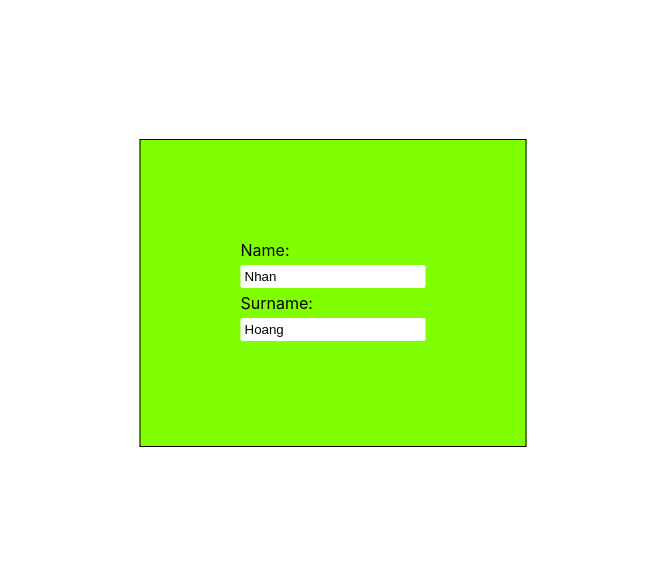
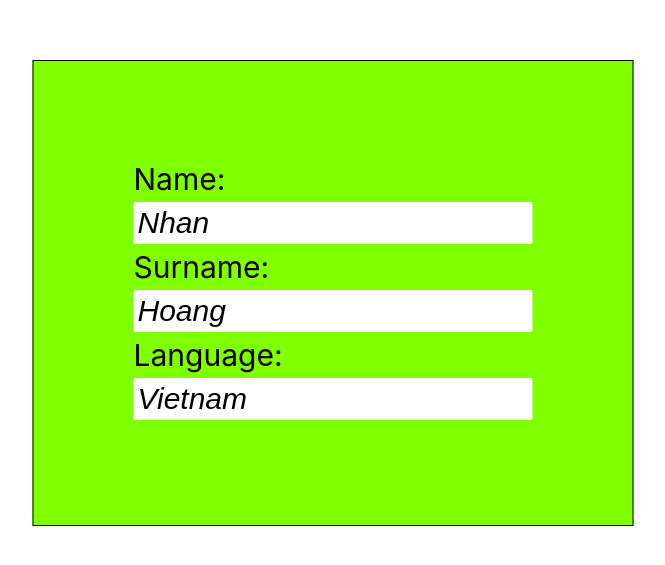
Before and after one commit to NhanHoang8195/react-hook-demo, a React (Create React App) app: page / in a window 1280 px wide. Shown: the part 107-672 px from the top of the page, without its empty margins (307-972 px from the left). Built offline with nearby package versions, Linux system fonts and the light colour scheme.

Commit message:
Update add language context

```diff
--- a/src/containers/demo/ClassComponent.jsx
+++ b/src/containers/demo/ClassComponent.jsx
@@ -1,6 +1,6 @@
 import React, { Component } from 'react';
 import withHoc from '../hoc';
-import {LayoutContext} from '../../context';
+import { LayoutContext, LanguageContext } from '../../context';
 
 class ClassComponent extends Component {
     constructor(props) {
@@ -42,6 +42,14 @@ class ClassComponent extends Component {
                             <input value={this.state.name} onChange={this.handleChangeName} />
                             <label>Surname:</label>
                             <input value={this.state.surname} onChange={this.handleChangeSurname} />
+                            <LanguageContext.Consumer>
+                                {language => (
+                                    <>
+                                        <label>Language:</label>
+                                        <input defaultValue={language} />
+                                    </>
+                                )}
+                            </LanguageContext.Consumer>
                         </form>
                     </div>
                 )}
--- a/src/context/index.jsx
+++ b/src/context/index.jsx
@@ -1,18 +1,12 @@
 import React from 'react';
 
-export const themes = {
-    light: {
-        foreground: '#000000',
-        background: '#eeeeee',
-    },
-    dark: {
-        foreground: '#ffffff',
-        background: '#222222',
-    },
+export const language = {
+    vn: 'Vietnam',
+    us: 'United States'
 };
 
 export const layout = {
     center: 'layout-app',
 };
 export const LayoutContext = React.createContext(layout.center);
-export const ThemeContext = React.createContext(themes.dark);
+export const LanguageContext = React.createContext(language.vn);
--- a/src/index.css
+++ b/src/index.css
@@ -11,6 +11,7 @@ body {
   position: relative;
   height: 100vh;
   width: 100vw;
+  font-size: 30px;
 }
 .layout-app form {
   position: absolute;
@@ -28,6 +29,8 @@ body {
   display: block;
   margin: 5px 0;
   box-shadow: none;
+  font-size: 30px;
+  font-style: italic;
 }
 .layout-app input:focus{
   outline: none;
```
